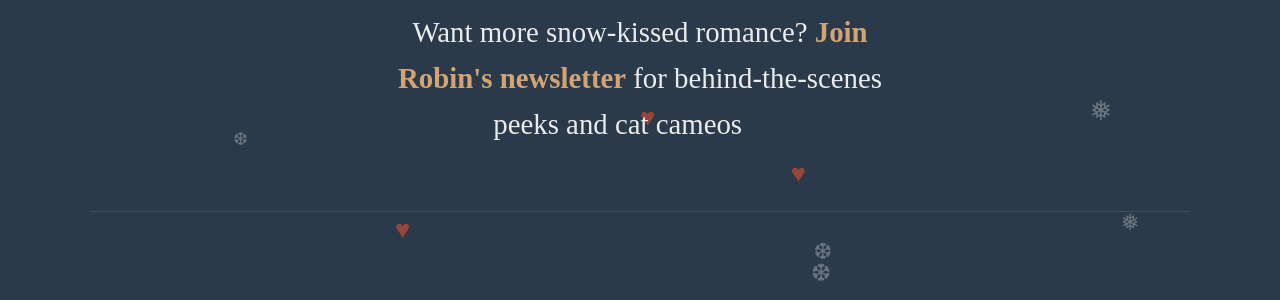
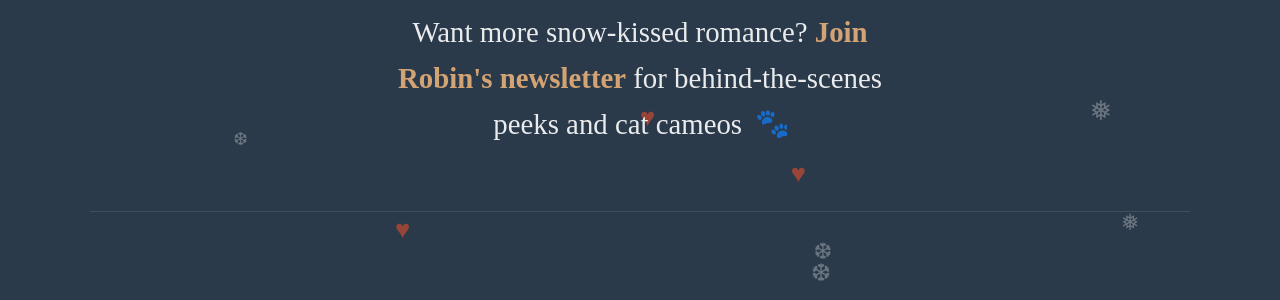
Before and after one commit to NeedsCoffee/snowfall, a Jekyll site: the page built from index.md, in a window 1280 px wide and 900 px high, scrolled down 2616 px. Shown: the part 218-518 px from the top of the window. Built offline with Jekyll 4.4.1, drawn with Linux system fonts in a browser that asks for light colours.

Commit message:
Update index.md

```diff
--- a/index.md
+++ b/index.md
@@ -30,7 +30,7 @@ title: Books
 <p class="newsletter-prompt">
   Want more snow-kissed romance?
   <a href="https://subscribepage.io/RobinBayliss" target="_blank">Join Robin's newsletter</a>
-  for behind-the-scenes peeks and cat cameos <svg xmlns="http://www.w3.org/2000/svg" width="1.1em" height="1.1em" viewBox="0 0 100 100" style="vertical-align: -0.15em; margin-left: 0.2em;"><text y=".9em" font-size="90" fill="#ffffff">&#xFE0E;</text></svg>
+  for behind-the-scenes peeks and cat cameos <svg xmlns="http://www.w3.org/2000/svg" width="1.1em" height="1.1em" viewBox="0 0 100 100" style="vertical-align: -0.15em; margin-left: 0.2em;"><text y=".9em" font-size="90" fill="#ffffff">🐾&#xFE0E;</text></svg>
 </p>
 
 <div class="facebook-feed-wrapper">
```
